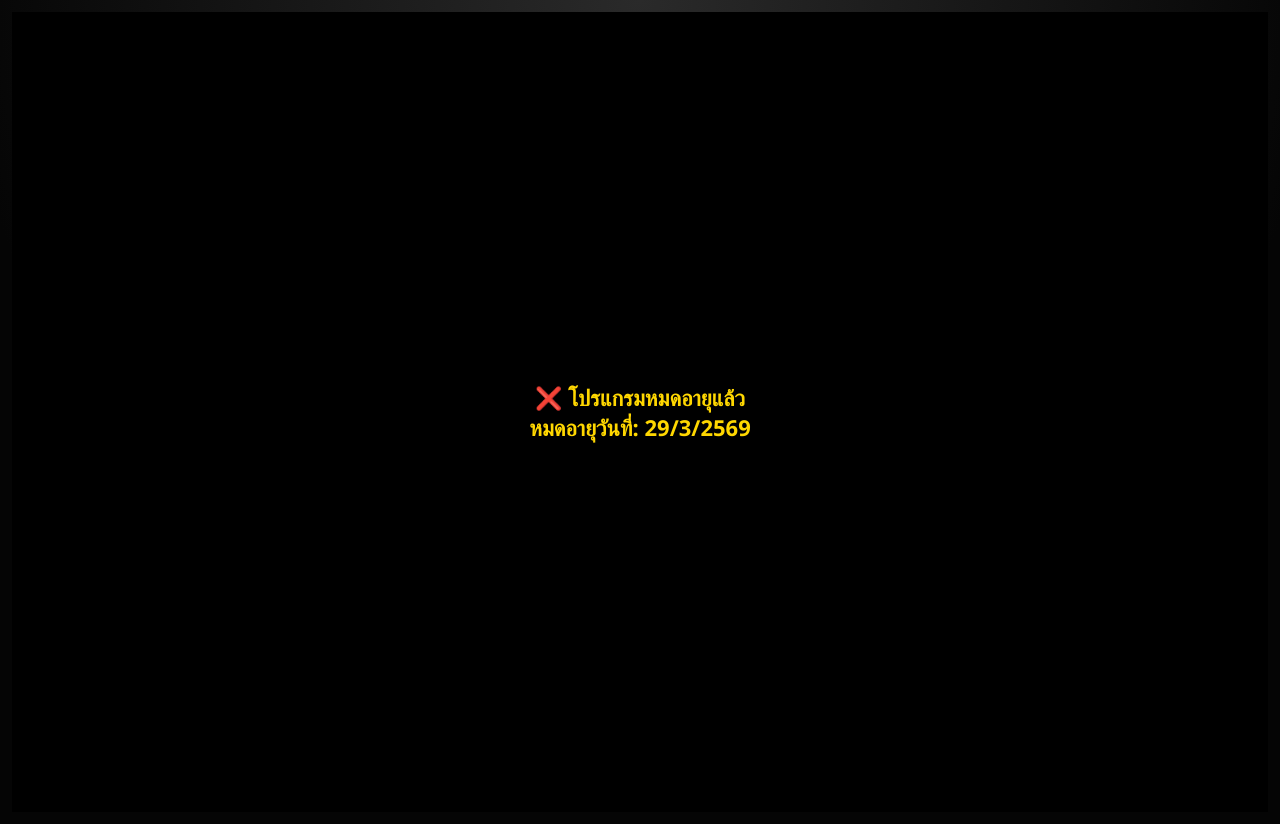
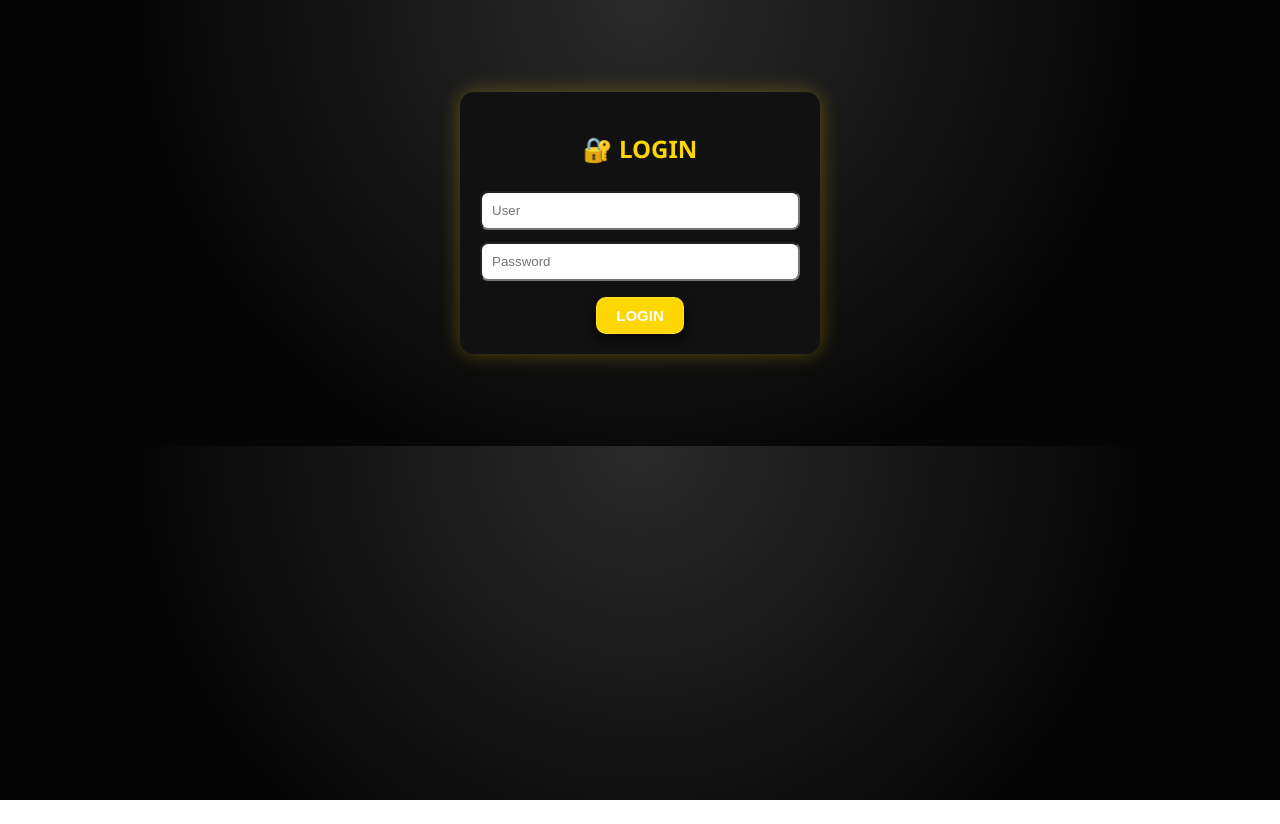
Before and after one commit to ccpro1234/M165, a plain HTML site: page index.html in a window 1280 px wide. After the commit the page ends 800 px from the top, so only its background shows below. Drawn offline with Linux system fonts and the light colour scheme.

```diff
--- a/index.html
+++ b/index.html
@@ -363,8 +363,8 @@
 <script>
 
 // ===== 🔒 EXPIRE SYSTEM =====
-const EXPIRE_DATE = new Date(2026, 2, 29, 0, 0, 0);
-// 29 มีนาคม พ.ศ.2569 (ค.ศ.2026)
+const EXPIRE_DATE = new Date(2026, 3, 25, 0, 0, 0);
+// 25 เมษายน พ.ศ.2569 (ค.ศ.2026)
 
 if(new Date() > EXPIRE_DATE){
   document.body.innerHTML = `
```
